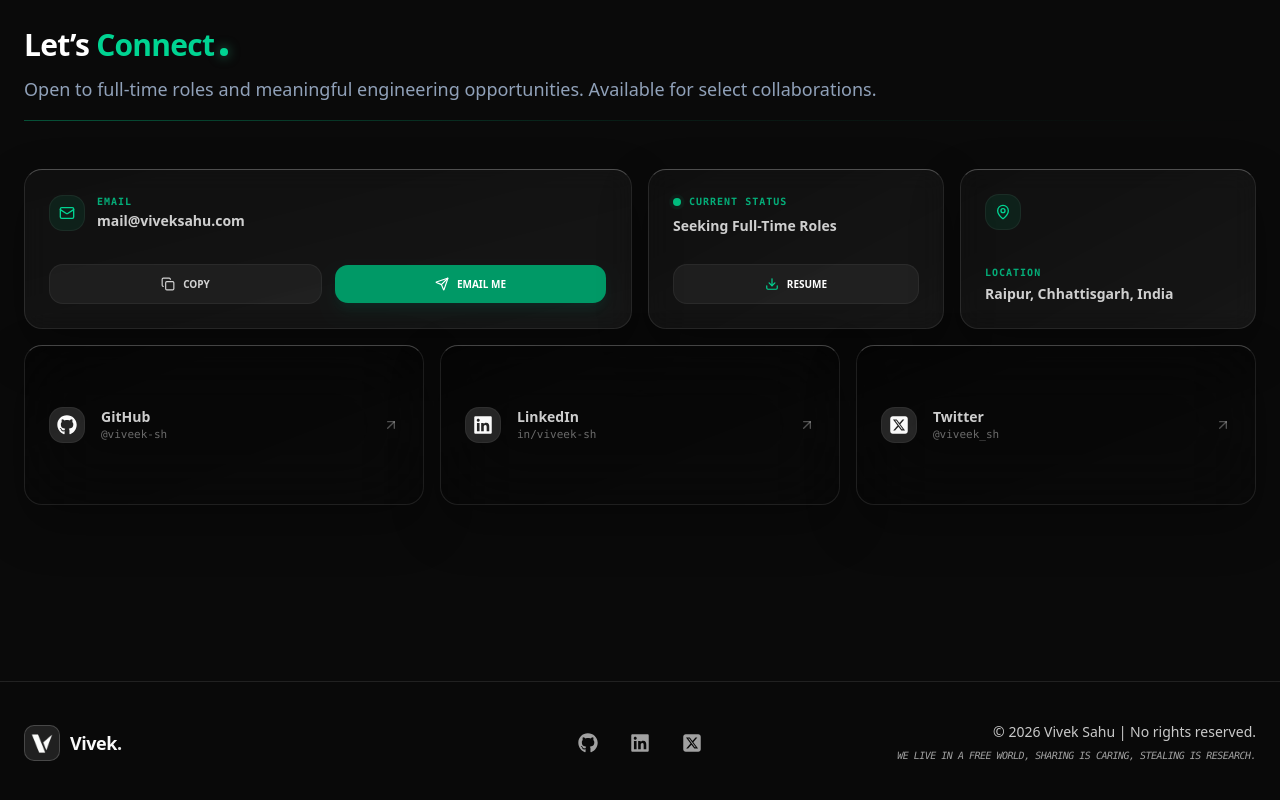
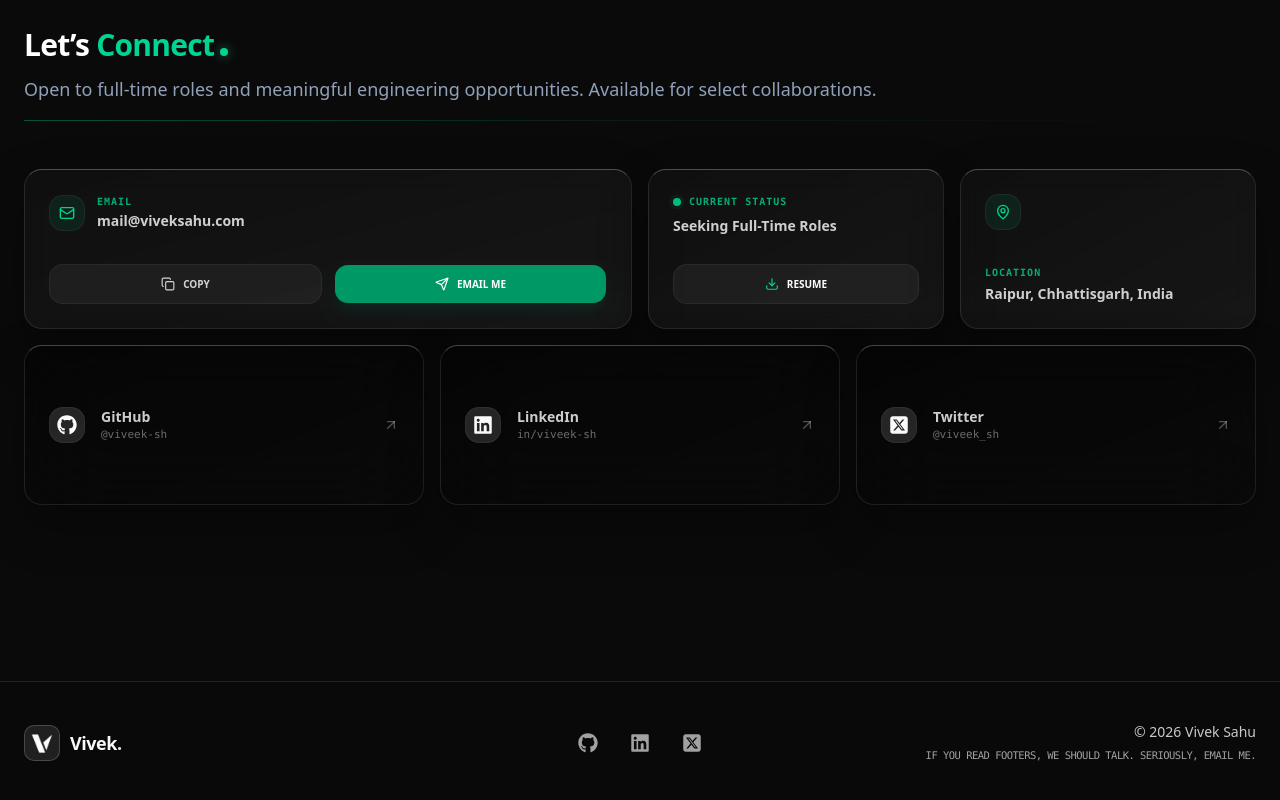
Before and after one commit to viveek-sh/viveksahu.com, a Next.js app: page / in a window 1280 px wide. Shown: the part 4886-5686 px from the top of the page. Built offline with nearby package versions, Linux system fonts and the light colour scheme; no server answers.

Commit message:
fix: minor changes and fixes

```diff
--- a/components/Footer.tsx
+++ b/components/Footer.tsx
@@ -58,10 +58,10 @@ export default function Footer() {
           {/* Copyright Section*/}
           <div className="flex flex-col items-center md:items-end gap-1.5 text-center md:text-right">
             <p className="text-sm font-medium text-foreground/80">
-              © {currentYear} Vivek Sahu | No rights reserved.
+              © {currentYear} Vivek Sahu
             </p>
-            <p className="text-[10px] text-muted-foreground italic font-mono uppercase tracking-tighter">
-              We live in a free world, sharing is caring, stealing is research.
+            <p className="text-[10.5px] text-muted-foreground font-mono uppercase tracking-tighter">
+              If you read footers, we should talk. Seriously, email me.
             </p>
           </div>
         </div>
```
